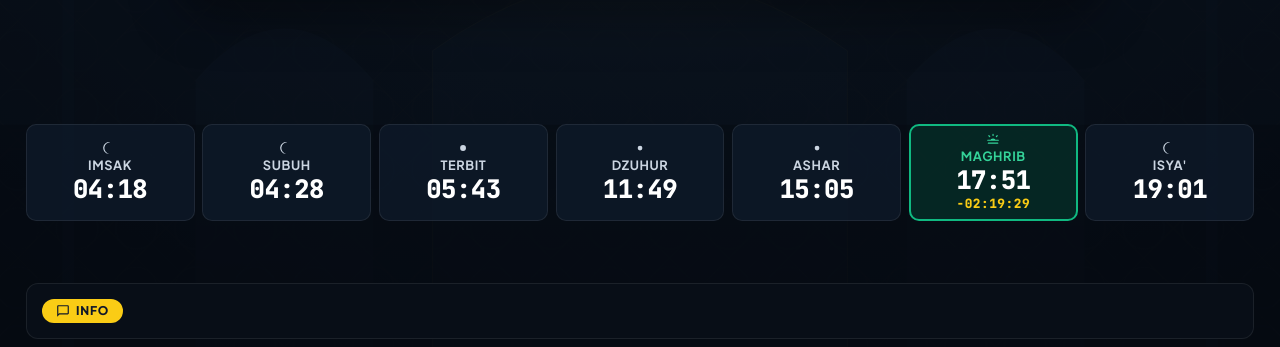
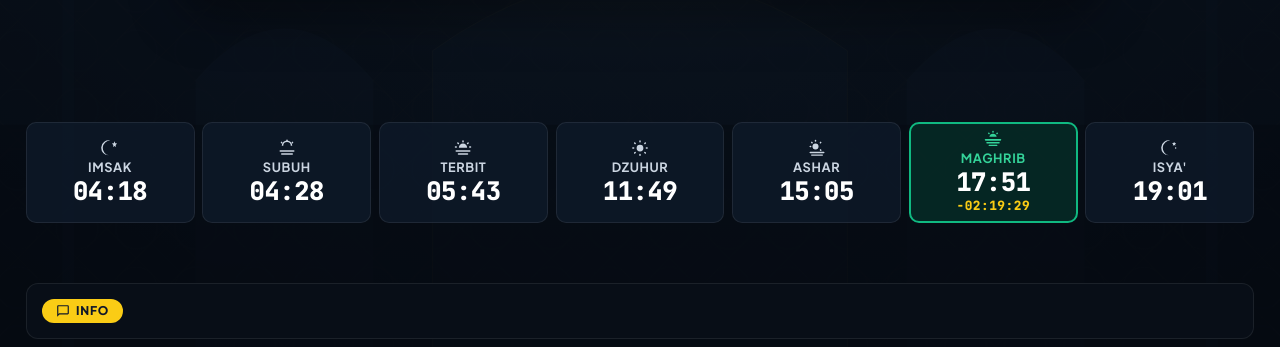
Before and after one commit to Jagcod/masjid-teraskota, a website: page index.html in a window 1280 px wide. Shown: the part 453-800 px from the top of the page. Drawn offline with Linux system fonts and the light colour scheme; no server answers.

Commit message:
fix: replace prayer icons with proper distinct filled Islamic solar/lunar icons v20261116_10

```diff
--- a/assets/css/display.css
+++ b/assets/css/display.css
@@ -799,8 +799,9 @@ html, body {
 }
 
 .prayer-svg {
-    width: clamp(14px, 1.1vw, 20px);
-    height: clamp(14px, 1.1vw, 20px);
+    width: clamp(18px, 1.35vw, 25px);
+    height: clamp(18px, 1.35vw, 25px);
+    display: block;
 }
 
 .prayer-name {
--- a/index.html
+++ b/index.html
@@ -13,8 +13,8 @@
     <link href="https://fonts.googleapis.com/css2?family=Amiri:ital,wght@0,400;0,700;1,400&family=Plus+Jakarta+Sans:wght@400;500;600;700;800&family=JetBrains+Mono:wght@700;800&display=swap" rel="stylesheet">
 
     <!-- Stylesheets -->
-    <link rel="stylesheet" href="assets/css/display.css?v=20261116_09">
-    <link rel="stylesheet" href="assets/css/responsive.css?v=20261116_09">
+    <link rel="stylesheet" href="assets/css/display.css?v=20261116_10">
+    <link rel="stylesheet" href="assets/css/responsive.css?v=20261116_10">
 
     <!-- Favicon -->
     <link rel="icon" type="image/svg+xml" href="assets/images/favicon.svg">
@@ -112,6 +112,7 @@
                     <div class="prayer-icon-wrap">
                         <svg class="prayer-svg" viewBox="0 0 24 24" width="22" height="22" fill="currentColor">
                             <path d="M12.3 2a10 10 0 0 0-1.9 19.8 10 10 0 1 1 1.9-19.8z"/>
+                            <polygon points="18,3 19,5.5 21.5,6 19.5,8 20,10.5 18,9.2 16,10.5 16.5,8 14.5,6 17,5.5"/>
                         </svg>
                     </div>
                     <div class="prayer-name">IMSAK</div>
@@ -123,7 +124,13 @@
                 <div class="prayer-card" data-prayer="subuh" id="card-subuh">
                     <div class="prayer-icon-wrap">
                         <svg class="prayer-svg" viewBox="0 0 24 24" width="22" height="22" fill="currentColor">
-                            <path d="M12.3 2a10 10 0 0 0-1.9 19.8 10 10 0 1 1 1.9-19.8z"/>
+                            <!-- Fajar Shadiq: Cahaya fajar menyingsing di atas cakrawala -->
+                            <path d="M12 4a5 5 0 0 1 5 5h2a7 7 0 0 0-14 0h2a5 5 0 0 1 5-5z"/>
+                            <rect x="11" y="0.5" width="2" height="2.5" rx="1"/>
+                            <rect x="3.8" y="3.5" width="2" height="2.5" rx="1" transform="rotate(-45 4.8 4.7)"/>
+                            <rect x="18.2" y="3.5" width="2" height="2.5" rx="1" transform="rotate(45 19.2 4.7)"/>
+                            <rect x="2" y="15" width="20" height="2" rx="1"/>
+                            <rect x="4" y="19" width="16" height="2" rx="1"/>
                         </svg>
                     </div>
                     <div class="prayer-name">SUBUH</div>
@@ -135,8 +142,15 @@
                 <div class="prayer-card" data-prayer="terbit" id="card-terbit">
                     <div class="prayer-icon-wrap">
                         <svg class="prayer-svg" viewBox="0 0 24 24" width="22" height="22" fill="currentColor">
-                            <circle cx="12" cy="12" r="5"/>
-                            <path d="M12 1v2M12 21v2M4.22 4.22l1.42 1.42M18.36 18.36l1.42 1.42M1 12h2M21 12h2M4.22 19.78l1.42-1.42M18.36 5.64l1.42-1.42"/>
+                            <!-- Syuruq: Matahari terbit jelas di atas garis ufuk -->
+                            <path d="M12 6a5.5 5.5 0 0 1 5.5 5.5H6.5A5.5 5.5 0 0 1 12 6z"/>
+                            <rect x="11" y="1.5" width="2" height="3" rx="1"/>
+                            <rect x="4.5" y="4.2" width="2" height="3" rx="1" transform="rotate(-45 5.5 5.7)"/>
+                            <rect x="17.5" y="4.2" width="2" height="3" rx="1" transform="rotate(45 18.5 5.7)"/>
+                            <rect x="1" y="9.5" width="3" height="2" rx="1"/>
+                            <rect x="20" y="9.5" width="3" height="2" rx="1"/>
+                            <rect x="2" y="15" width="20" height="2" rx="1"/>
+                            <rect x="5" y="19" width="14" height="2" rx="1"/>
                         </svg>
                     </div>
                     <div class="prayer-name">TERBIT</div>
@@ -148,8 +162,16 @@
                 <div class="prayer-card" data-prayer="dzuhur" id="card-dzuhur">
                     <div class="prayer-icon-wrap">
                         <svg class="prayer-svg" viewBox="0 0 24 24" width="22" height="22" fill="currentColor">
-                            <circle cx="12" cy="12" r="4"/>
-                            <path d="M12 2v2M12 20v2M4.93 4.93l1.41 1.41M17.66 17.66l1.41 1.41M2 12h2M20 12h2M4.93 19.07l1.41-1.41M17.66 6.34l1.41-1.41"/>
+                            <!-- Dzuhur: Matahari penuh di puncak zawal bersinar terang -->
+                            <circle cx="12" cy="12" r="4.5"/>
+                            <rect x="11" y="1.5" width="2" height="3" rx="1"/>
+                            <rect x="11" y="19.5" width="2" height="3" rx="1"/>
+                            <rect x="1.5" y="11" width="3" height="2" rx="1"/>
+                            <rect x="19.5" y="11" width="3" height="2" rx="1"/>
+                            <rect x="4.2" y="4.2" width="2" height="3" rx="1" transform="rotate(-45 5.2 5.7)"/>
+                            <rect x="17.8" y="16.8" width="2" height="3" rx="1" transform="rotate(-45 18.8 18.3)"/>
+                            <rect x="17.8" y="4.2" width="2" height="3" rx="1" transform="rotate(45 18.8 5.7)"/>
+                            <rect x="4.2" y="16.8" width="2" height="3" rx="1" transform="rotate(45 5.2 18.3)"/>
                         </svg>
                     </div>
                     <div class="prayer-name">DZUHUR</div>
@@ -161,8 +183,15 @@
                 <div class="prayer-card" data-prayer="ashar" id="card-ashar">
                     <div class="prayer-icon-wrap">
                         <svg class="prayer-svg" viewBox="0 0 24 24" width="22" height="22" fill="currentColor">
-                            <circle cx="12" cy="12" r="4"/>
-                            <path d="M12 2v2M12 20v2M4.93 4.93l1.41 1.41M17.66 17.66l1.41 1.41M2 12h2M20 12h2M4.93 19.07l1.41-1.41M17.66 6.34l1.41-1.41"/>
+                            <!-- Ashar: Matahari condong ke barat di sore hari -->
+                            <circle cx="10" cy="10" r="4"/>
+                            <rect x="9" y="1" width="2" height="2.5" rx="1"/>
+                            <rect x="2" y="9" width="2.5" height="2" rx="1"/>
+                            <rect x="4.2" y="3.5" width="2" height="2.5" rx="1" transform="rotate(-45 5.2 4.7)"/>
+                            <rect x="15.8" y="3.5" width="2" height="2.5" rx="1" transform="rotate(45 16.8 4.7)"/>
+                            <rect x="15.8" y="13.5" width="2" height="2.5" rx="1" transform="rotate(-45 16.8 14.7)"/>
+                            <rect x="2" y="17" width="20" height="2" rx="1"/>
+                            <rect x="4" y="20.5" width="16" height="1.8" rx="0.9"/>
                         </svg>
                     </div>
                     <div class="prayer-name">ASHAR</div>
@@ -174,7 +203,14 @@
                 <div class="prayer-card" data-prayer="maghrib" id="card-maghrib">
                     <div class="prayer-icon-wrap">
                         <svg class="prayer-svg" viewBox="0 0 24 24" width="22" height="22" fill="currentColor">
-                            <path d="M12.005 3.003c.552 0 1 .448 1 1v2c0 .553-.448 1-1 1s-1-.447-1-1v-2c0-.552.448-1 1-1zm6.364 2.637a1 1 0 0 1 1.414 1.414l-1.414 1.414a1 1 0 0 1-1.414-1.414l1.414-1.414zM4.227 5.64a1 1 0 0 1 1.414 0l1.415 1.414a1 1 0 0 1-1.415 1.415L4.227 7.054a1 1 0 0 1 0-1.414zM3 13h18c.552 0 1 .448 1 1s-.448 1-1 1H3c-.552 0-1-.448-1-1s.448-1 1-1zm1 5h16c.552 0 1 .448 1 1s-.448 1-1 1H4c-.552 0-1-.448-1-1s.448-1 1-1zm8-7a5 5 0 0 1 4.9 4H7.1a5 5 0 0 1 4.9-4z"/>
+                            <!-- Maghrib: Matahari terbenam di balik ufuk senja -->
+                            <path d="M12 5a5 5 0 0 1 4.9 4H7.1A5 5 0 0 1 12 5z"/>
+                            <rect x="11" y="1" width="2" height="2.5" rx="1"/>
+                            <rect x="5.5" y="3.2" width="2" height="2.5" rx="1" transform="rotate(-45 6.5 4.4)"/>
+                            <rect x="16.5" y="3.2" width="2" height="2.5" rx="1" transform="rotate(45 17.5 4.4)"/>
+                            <rect x="1" y="12" width="22" height="2.2" rx="1.1"/>
+                            <rect x="3" y="16" width="18" height="2" rx="1"/>
+                            <rect x="6" y="19.5" width="12" height="1.8" rx="0.9"/>
                         </svg>
                     </div>
                     <div class="prayer-name">MAGHRIB</div>
@@ -186,7 +222,10 @@
                 <div class="prayer-card" data-prayer="isya" id="card-isya">
                     <div class="prayer-icon-wrap">
                         <svg class="prayer-svg" viewBox="0 0 24 24" width="22" height="22" fill="currentColor">
+                            <!-- Isya: Bulan sabit dan bintang malam yang teduh -->
                             <path d="M12.3 2a10 10 0 0 0-1.9 19.8 10 10 0 1 1 1.9-19.8z"/>
+                            <polygon points="17.5,3.5 18.3,5.3 20.3,5.6 18.8,7.1 19.2,9.1 17.5,8.1 15.8,9.1 16.2,7.1 14.7,5.6 16.7,5.3"/>
+                            <circle cx="19.5" cy="12" r="1"/>
                         </svg>
                     </div>
                     <div class="prayer-name">ISYA'</div>
@@ -232,7 +271,7 @@
     <script src="assets/js/services/hijri-date.js?v=20261116_01"></script>
     <script src="assets/js/services/prayer-times.js?v=20261116_01"></script>
     <script src="assets/js/services/firestore-service.js?v=20261116_01"></script>
-    <script src="assets/js/display.js?v=20261116_08"></script>
+    <script src="assets/js/display.js?v=20261116_10"></script>
 
 </body>
 </html>
```
